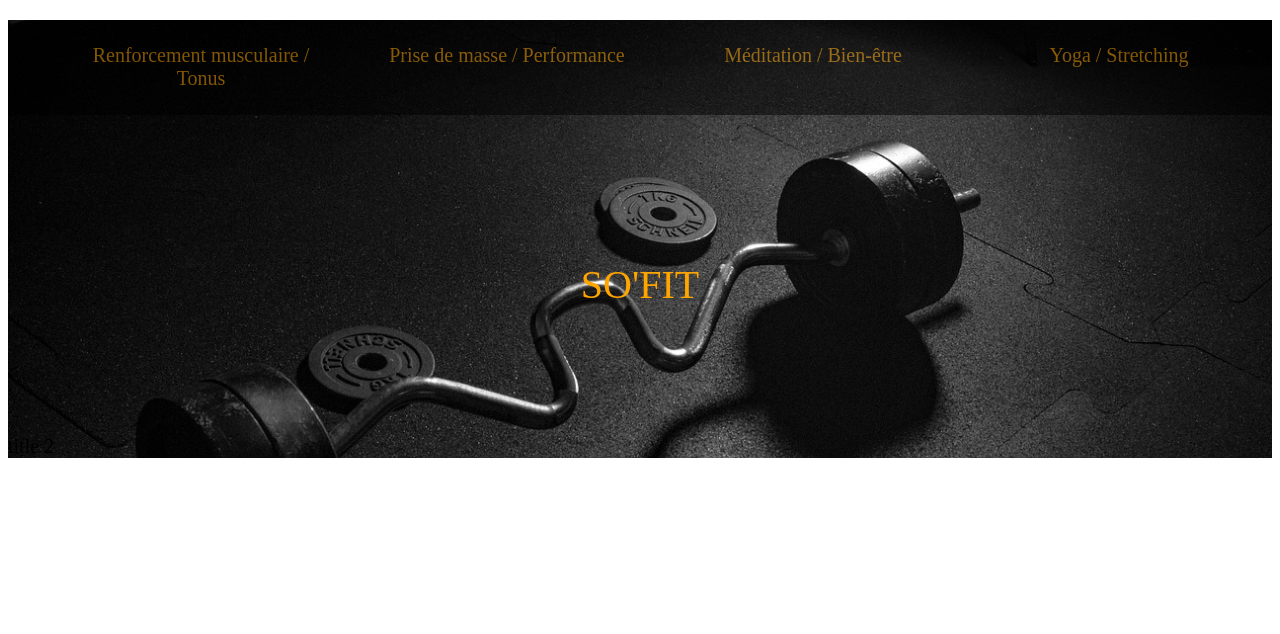
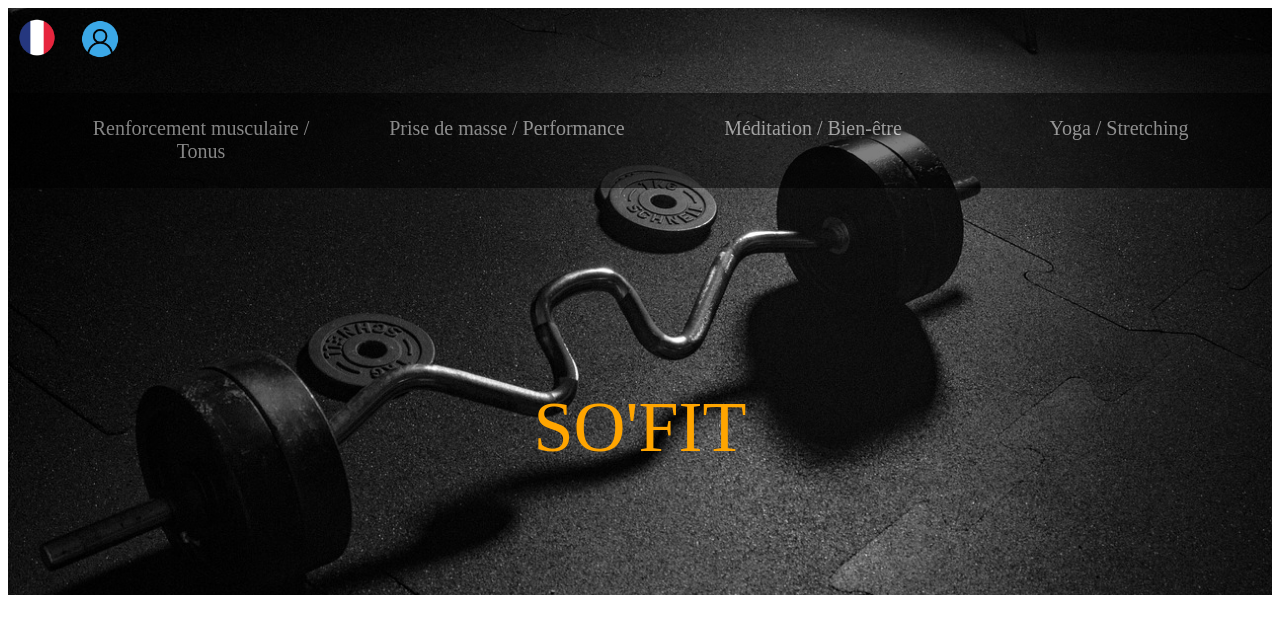
Before and after one commit to Mike59300/Sofit, a plain HTML site: page index.html in a window 1280 px wide. Drawn offline with Linux system fonts and the light colour scheme.

Commit message:
two step

```diff
--- a/index.html
+++ b/index.html
@@ -8,9 +8,12 @@
 </head>
 
 <body>
-    <div id="backg">
+
     <header>
-
+        <div>
+        <img class="flag" src="./Img/france.png">
+        <img class="flag" src="./Img/login.png">
+    </div>
     <nav>
         <ol>
             <li><a href="">Renforcement musculaire / Tonus</a></li>
@@ -18,11 +21,12 @@
             <li><a href="">Méditation / Bien-être</a></li>
             <li><a href="">Yoga / Stretching</a></li>
         </ol>
+
     </nav>
-        <div id="title">SO'FIT</div>
-        <div>title 2</div>
+        <p id="title">SO'FIT</p>
+
     </header>
 
-    </div>
+
 </body>
 </html>
--- a/sofitcss.css
+++ b/sofitcss.css
@@ -2,12 +2,12 @@ body {
     font-size: 20px;
 }
 #title{
-    font-size: 2.5rem;
+    font-size: 4.5rem;
     text-align: center;
     color: orange;
     padding: 10%;
 }
-#backg{
+header{
     background-image: url(./Img/dumbbell-1966247_1280.jpg);
     background-size: cover;
     background-repeat: no-repeat;
@@ -18,7 +18,7 @@ nav{
     position: sticky;
 }
 a {
-    color: orange;
+    color: white;
     text-decoration: none;
 
 }
@@ -40,3 +40,7 @@ li {
 li:hover{
     background-color: orange;
 }
+.flag{
+    width: 3%;
+    padding: 10px;
+}
```
Also changed, not shown: Img/france.png (added), Img/login.png (added).
